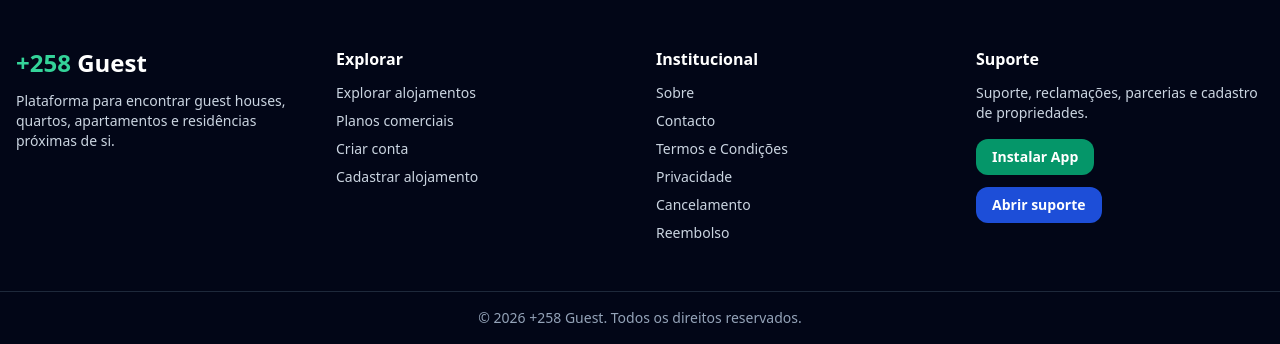
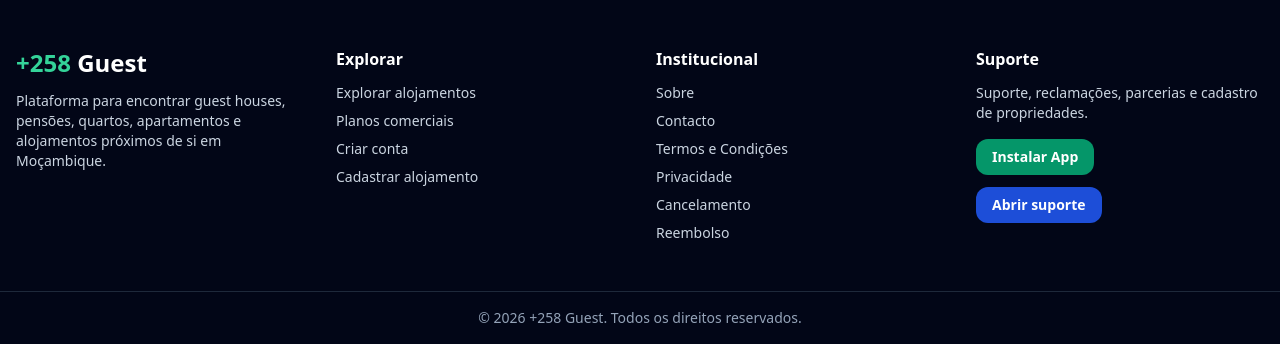
Before and after one commit to cezarchiconela-jpg/mozguest-platform, a Django app: page /cadastro/cliente/ in a window 1280 px wide. Shown: the part 1210-1554 px from the top of the page. Run offline with Django 5.2, Linux system fonts and the light colour scheme; parts of the project's set-up code (start-up, migrations or seed data) failed here and were passed over; some libraries are stand-ins or nearby versions.

Commit message:
Update base.html

```diff
--- a/templates/base.html
+++ b/templates/base.html
@@ -1,17 +1,31 @@
 {% load static %}
 <!DOCTYPE html>
-<html lang="pt">
+<html lang="pt-MZ">
 <head>
     <meta charset="UTF-8">
-    <title>{% block title %}+258 Guest{% endblock %}</title>
+    <title>{% block title %}+258 Guest | Alojamentos em Moçambique{% endblock %}</title>
     <meta name="viewport" content="width=device-width, initial-scale=1.0, viewport-fit=cover">
+
+    <meta name="description" content="{% block meta_description %}+258 Guest ajuda clientes a encontrar guest houses, pensões, quartos, apartamentos e alojamentos em Moçambique, com pesquisa simples, reservas organizadas e contacto directo com proprietários.{% endblock %}">
+    <meta name="robots" content="{% block robots %}index, follow{% endblock %}">
+    <meta name="author" content="+258 Guest">
+    <meta name="language" content="pt-MZ">
+
+    <link rel="canonical" href="https://258guest.com{{ request.path }}">
 
     <link rel="manifest" href="/static/manifest.json">
     <meta name="theme-color" content="#1d4ed8">
     <meta name="mobile-web-app-capable" content="yes">
     <meta name="apple-mobile-web-app-capable" content="yes">
     <meta name="apple-mobile-web-app-title" content="+258 Guest">
-    <meta name="description" content="+258 Guest ajuda clientes a encontrar alojamentos, quartos, guest houses e apartamentos em Moçambique, com reservas simples e contacto directo.">
+
+    <meta property="og:site_name" content="+258 Guest">
+    <meta property="og:type" content="website">
+    <meta property="og:locale" content="pt_MZ">
+    <meta property="og:url" content="https://258guest.com{{ request.path }}">
+    <meta property="og:title" content="{% block og_title %}+258 Guest | Alojamentos em Moçambique{% endblock %}">
+    <meta property="og:description" content="{% block og_description %}Encontre guest houses, pensões, quartos, apartamentos e alojamentos em Moçambique através da +258 Guest.{% endblock %}">
+    <meta name="twitter:card" content="summary_large_image">
 
     <script src="https://cdn.tailwindcss.com"></script>
     <link rel="stylesheet" href="{% static 'css/guest258-ui.css' %}">
@@ -23,6 +37,7 @@
             backdrop-filter: blur(16px);
         }
     </style>
+
     {% block extra_head %}{% endblock %}
 </head>
 
@@ -261,7 +276,6 @@
     </div>
 {% endif %}
 
-
 <div id="networkStatus" class="mg-offline-badge fixed top-0 left-0 right-0 z-[70] bg-amber-500 text-white text-center text-sm font-bold py-2">
     Está offline. Algumas páginas podem abrir em modo limitado.
 </div>
@@ -336,7 +350,7 @@
         <div>
             <h3 class="text-2xl font-black mb-3"><span class="text-emerald-400">+258</span> Guest</h3>
             <p class="text-slate-300 text-sm">
-                Plataforma para encontrar guest houses, quartos, apartamentos e residências próximas de si.
+                Plataforma para encontrar guest houses, pensões, quartos, apartamentos e alojamentos próximos de si em Moçambique.
             </p>
         </div>
 
```
